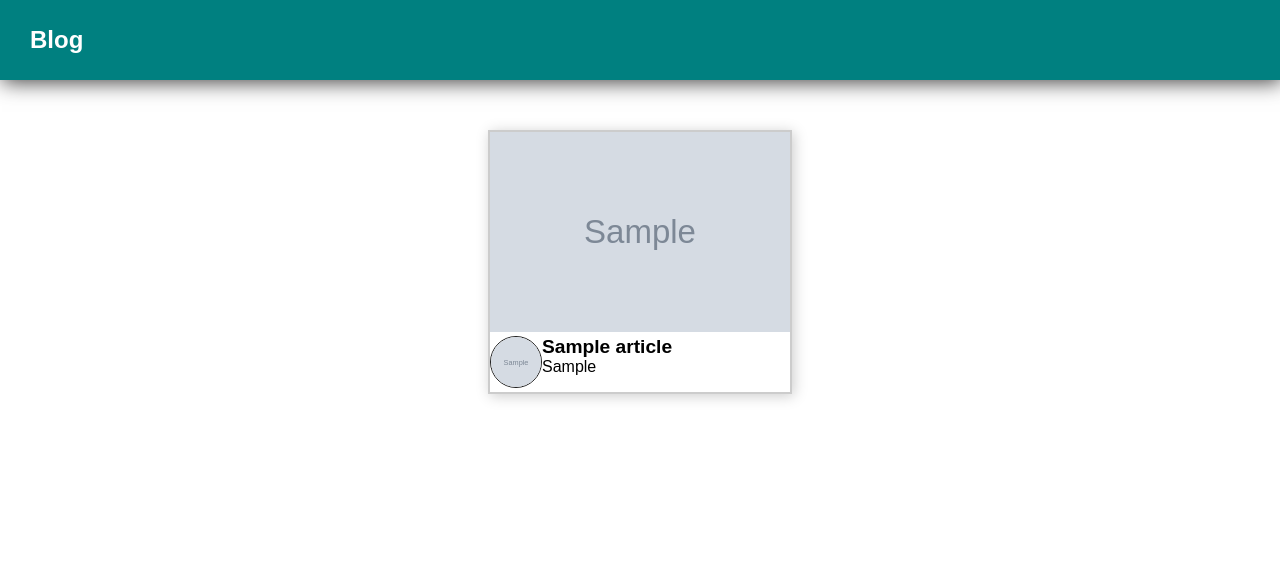
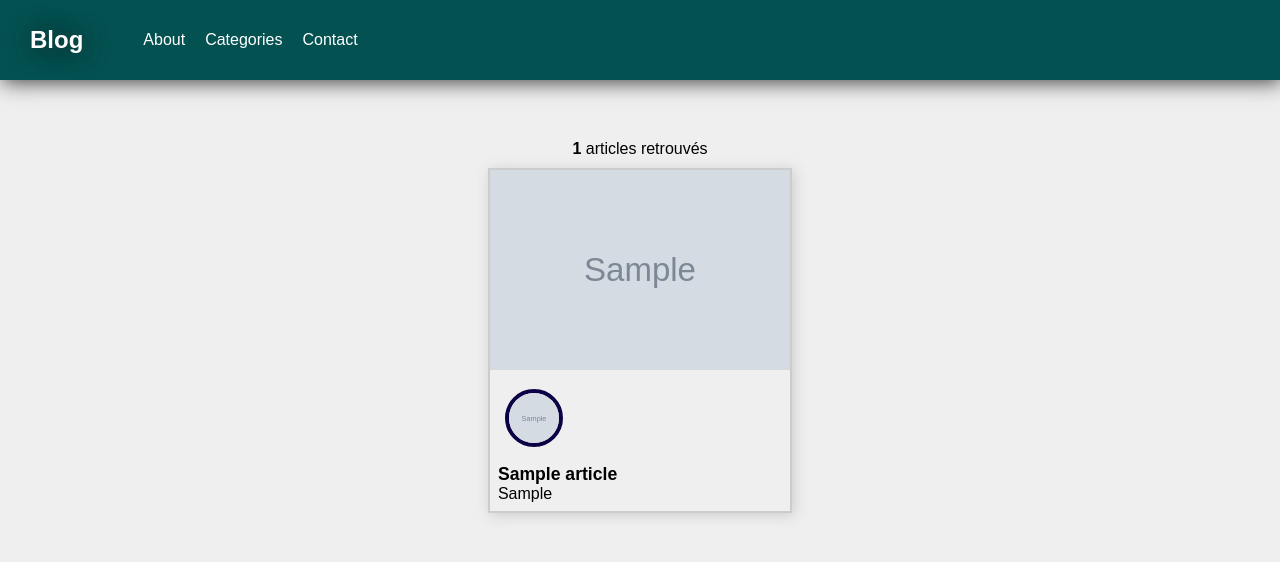
Before and after one commit to HopeFullBlack/blog, a Symfony app: template templates/blog/index.html.twig in a window 1280 px wide. Shown: the top 562 px of the page. Run offline with Twig, Linux system fonts and the light colour scheme; the template is opened without the code that fills it: most values are stand-ins (such as "Sample title", 1, 10 or a date in 2020); grey boxes marked "Sample" are stand-in pictures; some libraries are stand-ins or nearby versions.

Commit message:
ajout article seul

```diff
--- a/public/_assets/css/components/colors.css
+++ b/public/_assets/css/components/colors.css
@@ -1,3 +1,5 @@
 :root{
-    --main-color : #008080;
+    --main-color: #045151;
+    --main-color-white: rgb(0, 198, 198);
+    --main-gradient: radial-gradient(var(--main-color), var(--main-color-white), var(--main-color));
 }
--- /dev/null
+++ b/public/_assets/css/components/header.css
@@ -0,0 +1,5 @@
+ul{
+   list-style-type: none;
+    gap: 20px;
+    display: flex;
+}
--- a/public/_assets/css/components/home.css
+++ b/public/_assets/css/components/home.css
@@ -1,8 +1,8 @@
 .articles{
     display: flex;
-    gap: 30px;
+    gap: 10px;
     flex-wrap: wrap;
-    justify-content: space-between;
+
     justify-content: center;
 }
 
@@ -11,8 +11,16 @@
     box-shadow: 2px 2px 13px #ccc;
     width: 100%;
     max-width: 300px;
+    cursor: pointer;
 }
-
+.articles .article-item:hover{
+    background-color: var(--main-color);
+    color: white;
+}
+.articles .article-item .article-details{
+    padding: 5px;
+    gap: 5px;
+}
 .articles .article-item .article-image img{
     width: 100%;
     height: 200px;
@@ -21,12 +29,15 @@
     width:50px;
     height: 50px;
     border-radius: 100px;
-    border: 1px solid #1d1d1d;
+    border: 4px solid #0b0245;
+    /* box-shadow: 2px 2px 13px #ccc; */
 
 }
-.flex{
-    display: flex;
+
+.articles .article-item .article-title {
+    font-size: 1.1rem;
 }
-.articles .article-item .article-title {
-    font-size: 1.2rem;
+.articles-infos{
+    text-align: center;
+    padding: 10px 0 ;
 }
--- a/public/_assets/css/components/index.css
+++ b/public/_assets/css/components/index.css
@@ -1,17 +1,17 @@
 body {
     margin: 0;
+    background-color: #efefef;
     font-family: Arial, Helvetica, sans-serif;
 }
-
 header{
     background-color: var(--main-color);
     color: white;
     height: 80px;
     display: flex;
-    height: 80px;
     align-items: center;
     box-shadow: 2px 2px 20px rgb(61, 60, 60);
-
+    position: sticky;
+    top: 0;
 }
 
 h1,h2,h3,h4,h5,h6{
@@ -20,11 +20,13 @@ h1,h2,h3,h4,h5,h6{
 
 header h2{
     padding-left: 30px;
+    text-shadow: 1px 1px 25px #1d1d1d;
+
 }
 .container{
 
     width: 90%;
-    max-width: 1200px;
+    max-width: 1500px;
     margin: 50px auto;
 
 }
@@ -33,3 +35,10 @@ a{
     color: inherit;
     text-decoration: none;
 }
+
+.badge{
+    background-color: #045151;
+    color: white;
+    border-radius: 40px;
+    padding: 2px 5px;
+}
--- /dev/null
+++ b/public/_assets/css/components/single.css
@@ -0,0 +1,27 @@
+.single-article {
+    margin: auto;
+}
+.single-article .article-image img{
+    height: 300px;
+    width: 70%;
+    box-shadow: 2px 2px 13px #ccc;
+    margin: 2%;
+    border: 3px solid #280c77;
+    border-radius: 1%;
+}
+.article-author-picture img{
+    width: 100%;
+    height: 200%;
+    width:50px;
+    height: 50px;
+    border-radius: 100px;
+    border: 5px solid #280c77;
+    margin: 10px;
+
+}
+.article-content-details{
+    margin: 1%;
+}
+.content{
+    text-align: justify;
+}
--- a/public/_assets/css/main.css
+++ b/public/_assets/css/main.css
@@ -1,3 +1,5 @@
 @import url("/_assets/css/components/colors.css");
 @import url("/_assets/css/components/index.css");
+@import url("/_assets/css/components/single.css");
 @import url("/_assets/css/components/home.css");
+@import url("/_assets/css/components/header.css");
--- a/templates/base.html.twig
+++ b/templates/base.html.twig
@@ -18,11 +18,18 @@
     <body>
 
     <header>
-    <h2>Blog</h2>
+        <a href="/">
+            <h2>Blog</h2>
+        <nav>
+            <ul class="nav-bar flex">
+                <li class="nav-item"><a href="">About</a></li>
+                <li class="nav-item"><a href="">Categories</a></li>
+                <li class="nav-item"><a href="">Contact</a></li>
+            </ul>
+        </nav>
+        </a>
     </header>
     <div class="container">
         {% block body %}{% endblock %}
 
     </div>
-    </body>
-</html>
--- a/templates/blog/index.html.twig
+++ b/templates/blog/index.html.twig
@@ -3,7 +3,10 @@
 {% block title %}Blog Jstore!{% endblock %}
 
 {% block body %}
-    <div class="articles">
+<div class="articles-infos">
+   <strong>{{articles | length}}</strong> articles retrouvés
+</div>
+<div class="articles">
         {% for article in articles %}
             <a href="article/{{ article.slug}}" class="article-item">
                 <div class="article-image">
```
Also changed, not shown: src/Controller/BlogController.php (+14 -2 lines), templates/blog/single.html.twig (added, +40 -0 lines).
